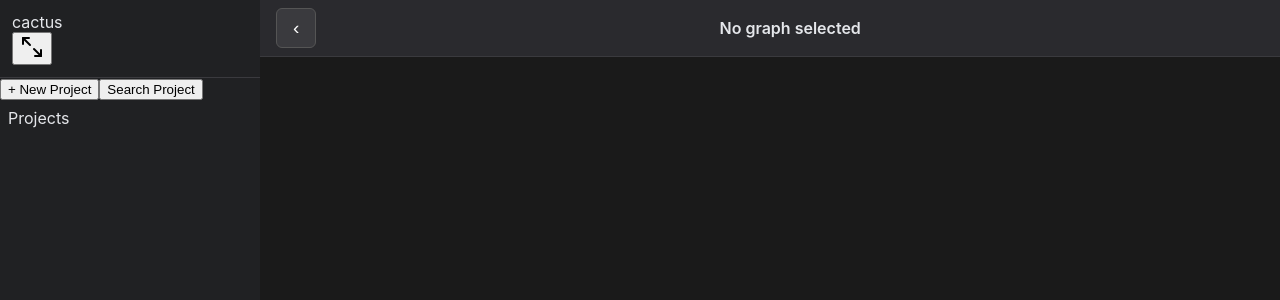
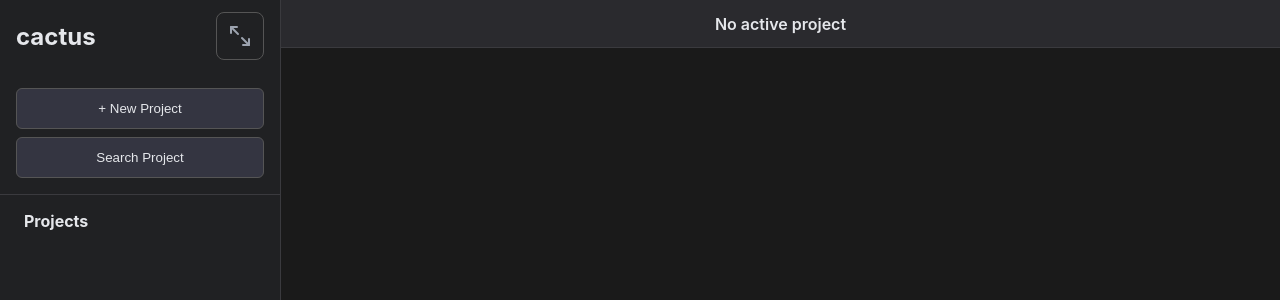
Before and after one commit to shashankshriram123/cactus, a React (Vite) app: page / in a window 1280 px wide. Shown: the top 300 px of the page. Built offline with nearby package versions, Linux system fonts and the light colour scheme.

Commit message:
working side bar (experince - no editable names), working control bar and tree

```diff
--- a/src/App.css
+++ b/src/App.css
@@ -10,101 +10,184 @@ body, html, #root {
   font-family: -apple-system, BlinkMacSystemFont, 'Segoe UI', Roboto, Oxygen, Ubuntu, Cantarell, 'Open Sans', 'Helvetica Neue', sans-serif;
 }
 
-/* App Layout */
+/* --- App Layout using CSS Grid --- */
 .app-container {
-  display: flex;
+  display: grid;
+  grid-template-columns: auto 1fr; /* Sidebar takes its own width, main content takes the rest */
   height: 100vh;
 }
 
-/* New wrapper to contain the main content and the controls overlay */
-.main-area-wrapper {
-  position: relative; /* This is the new positioning context for the controls */
-  flex-grow: 1;
+/* --- SIDEBAR STYLES --- */
+.sidebar {
+  background-color: #202123;
   display: flex;
-  overflow: hidden; /* This contains the sliding main content */
+  flex-direction: column;
+  transition: width 0.2s ease-in-out;
+  overflow: hidden;
+  z-index: 100;
+  border-right: 1px solid #3a3a3e;
 }
 
-.main-content {
-  width: 100%;
+.sidebar.open {
+  width: 280px;
+}
+
+.sidebar.closed {
+  width: 68px;
+  padding: 0.5rem 0;
+  align-items: center;
+}
+
+/* Main Content Area */
+.main-area-wrapper {
+  position: relative;
   display: flex;
   flex-direction: column;
-  transition: margin-left 0.3s ease-in-out;
-  margin-left: -260px; /* Hidden sidebar width */
+  height: 100vh;
+               /* collapsed sidebar */
+   transition:margin-left .2s ease-in-out;
 }
 
-.main-content.sidebar-open {
-  margin-left: 0;
-}
+/*.sidebar.open + .main-area-wrapper{margin-left:280px;}*/
 
+/* Header Styles */
 .main-header {
   display: flex;
+  justify-content: center;
   align-items: center;
   padding: 0.5rem 1rem;
   background-color: #2a2a2e;
   border-bottom: 1px solid #3a3a3e;
   z-index: 10;
+  flex-shrink: 0;
+  height: 48px;
+  box-sizing: border-box;
 }
 
 .graph-title {
-  margin: 0 auto;
   font-weight: 600;
+  color: #e5e7eb;
+  font-size: 1rem;
 }
 
-.toggle-sidebar-btn, .save-graph-btn {
-  background: #3a3a3e;
-  border: 1px solid #555;
-  color: white;
-  padding: 0.5rem 1rem;
-  border-radius: 6px;
-  cursor: pointer;
-}
-.toggle-sidebar-btn:hover, .save-graph-btn:hover {
-  background: #4a4a4e;
+/* Content Area */
+.content-area {
+  flex-grow: 1;
+  position: relative;
+  overflow: hidden;
+  padding-bottom:0; /* Space for controls */
 }
 
-/* This no longer needs to be a positioning context */
-.content-area {
-  flex-grow: 1;
+/* Graph Controls */
+.graph-controls-container {
+  position: fixed;
+  bottom: 0;
+  left: 68px; /* Start at collapsed sidebar width */
+  right: 0;
+  background-color: #2a2a2e;
+  padding: 0.5rem;
+  border-top: 1px solid #3a3a3e;
+  z-index: 50;
+  display: flex;
+  gap: 0.5rem;
+  justify-content: center;
+  transition: left 0.2s ease-in-out;
+}
+
+.sidebar.open + .main-area-wrapper .graph-controls-container {
+  left: 280px;
+}
+
+/* Sidebar Content Styles */
+.sidebar-collapsed-content {
   display: flex;
   flex-direction: column;
+  align-items: center;
+  gap: 0.75rem;
+  padding-top: 0.75rem;
 }
 
-/* Sidebar (no changes needed here) */
-.sidebar {
-  width: 260px;
-  flex-shrink: 0;
-  background-color: #202123;
+.sidebar-icon-btn {
+  background: none;
+  border: none;
+  color: #9ca3af;
+  border-radius: 8px;
+  width: 48px;
+  height: 48px;
   display: flex;
-  flex-direction: column;
-  transition: margin-left 0.3s ease-in-out;
+  align-items: center;
+  justify-content: center;
+  cursor: pointer;
+  transition: background-color 0.2s, color 0.2s;
 }
-.sidebar.open {
-  margin-left: 0;
+
+.sidebar-icon-btn:hover {
+  background-color: #2a2a2e;
+  color: white;
+}
+
+.sidebar-icon-btn.collapse-btn {
+  border: 1px solid #555;
+}
+
+/* Expanded Sidebar Styles */
+.sidebar-header, .sidebar-actions, .sidebar-content {
+  white-space: nowrap;
+  padding: 0.75rem 1rem;
 }
 
 .sidebar-header {
+  display: flex;
+  justify-content: space-between;
+  align-items: center;
+  padding-bottom: 1rem;
+}
+
+.sidebar-branding {
+  font-size: 1.5rem;
+  font-weight: bold;
+}
+
+.sidebar-actions {
+  display: flex;
+  flex-direction: column;
+  gap: 0.5rem;
+  padding-bottom: 1rem;
+}
+
+.action-btn {
+  width: 100%;
+  box-sizing: border-box;
   padding: 0.75rem;
-  border-bottom: 1px solid #3a3a3e;
-}
-.new-graph-btn {
-  width: 100%;
-  padding: 0.75rem;
-  background-color: transparent;
-  border: 1px dashed #555;
+  border: 1px solid #555;
   color: #e5e7eb;
   border-radius: 6px;
   cursor: pointer;
-  text-align: left;
+  text-align: center;
+  font-weight: 500;
+  background-color: #343541;
 }
-.new-graph-btn:hover {
-  background-color: #2a2a2e;
+
+.action-btn:hover {
+  background-color: #4a4a4e;
 }
 
 .sidebar-content {
   flex-grow: 1;
   overflow-y: auto;
-  padding: 0.5rem;
+  border-top: 1px solid #3a3a3e;
+  padding-top: 1rem;
 }
+
+.projects-label {
+  font-size: 1rem;
+  color: #e5e7eb;
+  font-weight: bold;
+  margin-bottom: 0.75rem;
+  display: block;
+  padding-left: 0.5rem;
+}
+
 .sidebar-item {
   display: flex;
   align-items: center;
@@ -112,13 +195,14 @@ body, html, #root {
   padding: 0.75rem;
   border-radius: 6px;
   cursor: pointer;
-  white-space: nowrap;
   overflow: hidden;
   text-overflow: ellipsis;
 }
+
 .sidebar-item:hover {
   background-color: #2a2a2e;
 }
+
 .sidebar-item.active {
   background-color: #343541;
 }
@@ -129,11 +213,16 @@ body, html, #root {
   color: #999;
   cursor: pointer;
   padding: 0.25rem;
-  opacity: 0.5;
+  opacity: 0;
+  display: flex;
+  align-items: center;
+  transition: opacity 0.2s;
 }
+
 .sidebar-item:hover .delete-btn {
   opacity: 1;
 }
+
 .delete-btn:hover {
-  color: #fff;
+  color: #ef4444;
 }
--- a/src/App.tsx
+++ b/src/App.tsx
@@ -9,15 +9,15 @@ const createNewGraph = (): SerializableGraphState => {
   const id = crypto.randomUUID();
   return {
     id,
-    name: `New Tree ${new Date().toLocaleTimeString()}`,
-    camera: { x: window.innerWidth / 2, y: window.innerHeight / 2 + 80, scale: 1 },
+    name: `New Project ${new Date().toLocaleTimeString()}`,
+    camera: { x: 150, y: window.innerHeight - 250, scale: 1 },
     nodes: {
-      '1': { id: 1, x: 0, y: 60, isHead: false },
-      '2': { id: 2, x: 0, y: 0, isHead: false },
-      '3': { id: 3, x: 0, y: -60, isHead: true },
+      '1': { id: 1, x: 0, y: -40, isHead: false },
+      '2': { id: 2, x: 0, y: -100, isHead: false },
+      '3': { id: 3, x: 0, y: -160, isHead: true },
     },
     branches: {
-      '1': { id: 1, color: '#f59e0b', nodeIds: [1, 2, 3], parentNodeId: null },
+      '1': { id: 1, label: 'Main Chat', color: '#f59e0b', nodeIds: [1, 2, 3], parentNodeId: null },
     },
     branchOrder: [1],
     nextNodeId: 4,
@@ -26,7 +26,6 @@ const createNewGraph = (): SerializableGraphState => {
   };
 };
 
-// Initial state for the control buttons (all disabled)
 const initialButtonStates = {
   create: true, expand: true, fold: true, collapse: true, unfold: true,
   deleteChildren: true, deleteExtension: true, deleteNode: true
@@ -38,10 +37,8 @@ function App() {
   const [isSidebarOpen, setSidebarOpen] = useState(true);
   const [buttonStates, setButtonStates] = useState<Record<string, boolean>>(initialButtonStates);
 
-  // Ref to access the ControlTreeGraph's imperative API
   const graphApiRef = useRef<GraphApi>(null);
 
-  // Load graphs from localStorage on initial render
   useEffect(() => {
     try {
       const savedGraphs = localStorage.getItem('control-tree-graphs');
@@ -54,18 +51,8 @@ function App() {
       }
     } catch (error) {
       console.error("Failed to load graphs from localStorage:", error);
-      localStorage.removeItem('control-tree-graphs');
     }
   }, []);
-
-  // Save graphs to localStorage whenever they change
-  useEffect(() => {
-    if (graphs.length > 0) {
-      localStorage.setItem('control-tree-graphs', JSON.stringify(graphs));
-    } else {
-      localStorage.removeItem('control-tree-graphs');
-    }
-  }, [graphs]);
 
   const handleNewGraph = () => {
     const newGraph = createNewGraph();
@@ -74,21 +61,9 @@ function App() {
   };
 
   const handleSelectGraph = (id: string) => {
-    // Reset button states when switching graphs
     setButtonStates(initialButtonStates);
     setActiveGraphId(id);
   }
-
-  const handleSaveActiveGraph = () => {
-    if (!activeGraphId || !graphApiRef.current) return;
-    const updatedState = graphApiRef.current.serialize();
-    if (updatedState) {
-      setGraphs(prev =>
-        prev.map(g => (g.id === activeGraphId ? updatedState : g))
-      );
-      alert('Graph saved!');
-    }
-  };
 
   const handleDeleteGraph = (id: string) => {
     setGraphs(prev => {
@@ -111,32 +86,29 @@ function App() {
         onNewGraph={handleNewGraph}
         onDeleteGraph={handleDeleteGraph}
         isOpen={isSidebarOpen}
+        setIsOpen={setSidebarOpen}
       />
-      <main className={`main-content ${isSidebarOpen ? 'sidebar-open' : ''}`}>
+
+      {/* ⬇︎ was “main-content” */}
+      <div className="main-area-wrapper">
         <div className="main-header">
-          <button className="toggle-sidebar-btn" onClick={() => setSidebarOpen(o => !o)}>
-            {isSidebarOpen ? '‹' : '›'}
-          </button>
-          <span className="graph-title">{activeGraph?.name ?? 'No graph selected'}</span>
-          {activeGraph && (
-            <button className="save-graph-btn" onClick={handleSaveActiveGraph}>
-              Save
-            </button>
-          )}
+          <span className="graph-title">{activeGraph?.name ?? 'No active project'}</span>
         </div>
+
         <div className="content-area">
           <ControlTreeGraph
             ref={graphApiRef}
             graphState={activeGraph}
             onButtonStateChange={setButtonStates}
           />
+        </div>
+
         <GraphControls
           graphApiRef={graphApiRef}
           buttonStates={buttonStates}
           activeGraph={!!activeGraph}
         />
       </div>
-      </main>
     </div>
   );
 }
--- a/src/components/GraphControls.css
+++ b/src/components/GraphControls.css
@@ -1,137 +1,33 @@
-/* Reset and Fullscreen */
-body, html, #root {
-  margin: 0;
-  padding: 0;
-  width: 100vw;
-  height: 100vh;
-  overflow: hidden;
-  background-color: #1e1e1e;
-  color: #e5e7eb;
-  font-family: -apple-system, BlinkMacSystemFont, 'Segoe UI', Roboto, Oxygen, Ubuntu, Cantarell, 'Open Sans', 'Helvetica Neue', sans-serif;
+/* bottom-fixed button bar */
+.graph-controls-container{
+  position:fixed;
+  bottom:0;
+  left:68px;               /* collapsed sidebar */
+  right:0;
+  background:#2a2a2e;
+  padding:.5rem;
+  border-top:1px solid #3a3a3e;
+  display:flex;
+  gap:.5rem;
+  justify-content:center;
+  z-index:50;
+  transition:left .2s ease-in-out;
 }
+.sidebar.open + .main-area-wrapper .graph-controls-container{left:280px;}
 
-/* App Layout */
-.app-container {
-  display: flex;
-  height: 100vh;
+.graph-controls-container button{
+  padding:.4rem .9rem;
+  border:1px solid #3b82f6;
+  background:#1e40af;
+  color:#e5e7eb;
+  border-radius:6px;
+  cursor:pointer;
 }
-
-/* --- CORRECTED SIDEBAR LOGIC --- */
-.sidebar {
-  width: 260px;
-  min-width: 260px;
-  flex-shrink: 0;
-  background-color: #202123;
-  display: flex;
-  flex-direction: column;
-  transition: width 0.3s ease-in-out, min-width 0.3s ease-in-out, padding 0.3s ease-in-out;
-  overflow: hidden;
-  z-index: 100;
+.graph-controls-container button.danger{
+  border-color:#dc2626;
+  background:#7f1d1d;
 }
-
-.sidebar:not(.open) {
-  width: 0;
-  min-width: 0;
-  padding-left: 0;
-  padding-right: 0;
+.graph-controls-container button:disabled{
+  opacity:.35;
+  cursor:not-allowed;
 }
-
-/* This wrapper now correctly fills the remaining space */
-.main-area-wrapper {
-  position: relative;
-  flex-grow: 1;
-  display: flex;
-  flex-direction: column;
-  min-width: 0; /* Prevents flexbox from overflowing its container */
-}
-
-.main-header {
-  display: flex;
-  align-items: center;
-  padding: 0.5rem 1rem;
-  background-color: #2a2a2e;
-  border-bottom: 1px solid #3a3a3e;
-  z-index: 10;
-  flex-shrink: 0;
-}
-
-.graph-title {
-  margin: 0 auto;
-  font-weight: 600;
-}
-
-.toggle-sidebar-btn {
-  background: #3a3a3e;
-  border: 1px solid #555;
-  color: white;
-  padding: 0.25rem 0.75rem;
-  border-radius: 6px;
-  cursor: pointer;
-  font-size: 1.2rem;
-}
-.toggle-sidebar-btn:hover {
-  background: #4a4a4e;
-}
-
-.content-area {
-  flex-grow: 1;
-  position: relative; /* Crucial for the controls overlay */
-  display: flex;
-  flex-direction: column;
-}
-
-/* --- Sidebar Content Styles (Unchanged) --- */
-.sidebar-header, .sidebar-content { white-space: nowrap; }
-.sidebar-header {
-  padding: 0.75rem;
-  border-bottom: 1px solid #3a3a3e;
-}
-.new-graph-btn {
-  width: 100%;
-  padding: 0.75rem;
-  background-color: transparent;
-  border: 1px dashed #555;
-  color: #e5e7eb;
-  border-radius: 6px;
-  cursor: pointer;
-  text-align: left;
-}
-.new-graph-btn:hover {
-  background-color: #2a2a2e;
-}
-.sidebar-content {
-  flex-grow: 1;
-  overflow-y: auto;
-  padding: 0.5rem;
-}
-.sidebar-item {
-  display: flex;
-  align-items: center;
-  justify-content: space-between;
-  padding: 0.75rem;
-  border-radius: 6px;
-  cursor: pointer;
-  white-space: nowrap;
-  overflow: hidden;
-  text-overflow: ellipsis;
-}
-.sidebar-item:hover {
-  background-color: #2a2a2e;
-}
-.sidebar-item.active {
-  background-color: #343541;
-}
-.delete-btn {
-  background: none;
-  border: none;
-  color: #999;
-  cursor: pointer;
-  padding: 0.25rem;
-  opacity: 0.5;
-}
-.sidebar-item:hover .delete-btn {
-  opacity: 1;
-}
-.delete-btn:hover {
-  color: #fff;
-}
--- a/src/types.ts
+++ b/src/types.ts
@@ -7,6 +7,7 @@ export interface SerializableNode {
 
 export interface SerializableBranch {
   id: number;
+  label: string; // Add label property
   color: string;
   nodeIds: number[];
   parentNodeId: number | null;
@@ -36,6 +37,7 @@ export interface GraphNode {
 
 export interface GraphBranch {
   id: number;
+  label: string; // Add label property
   color: string;
   nodes: GraphNode[];
   parentNode: GraphNode | null;
```
Also changed, not shown: src/components/GraphControls.tsx (+16 -19 lines). Lines whose indentation alone changed are shown as unchanged.
